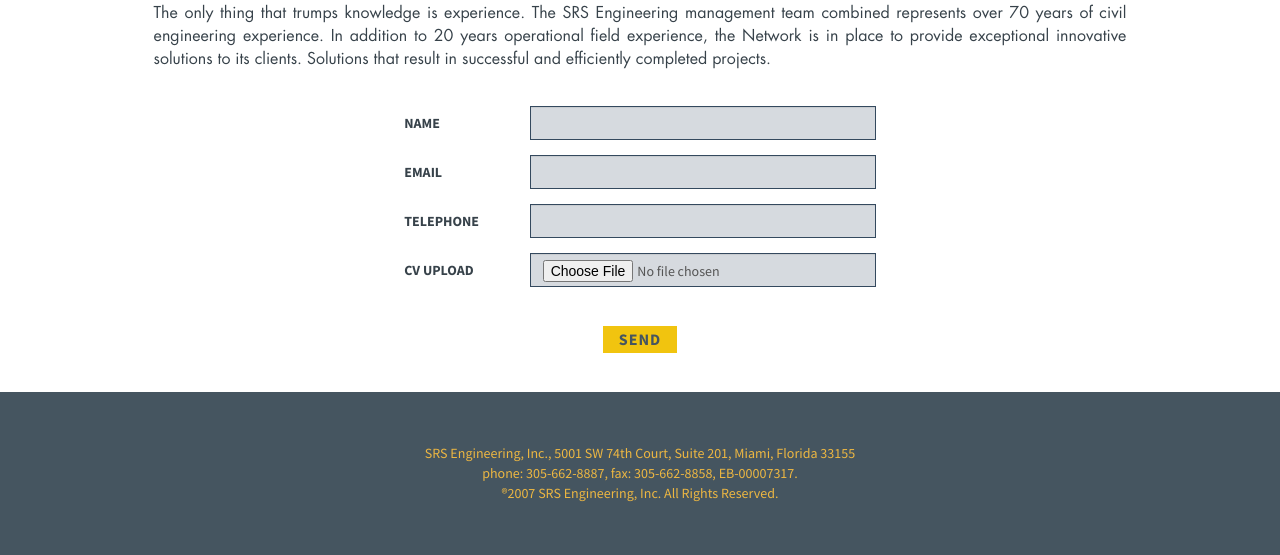
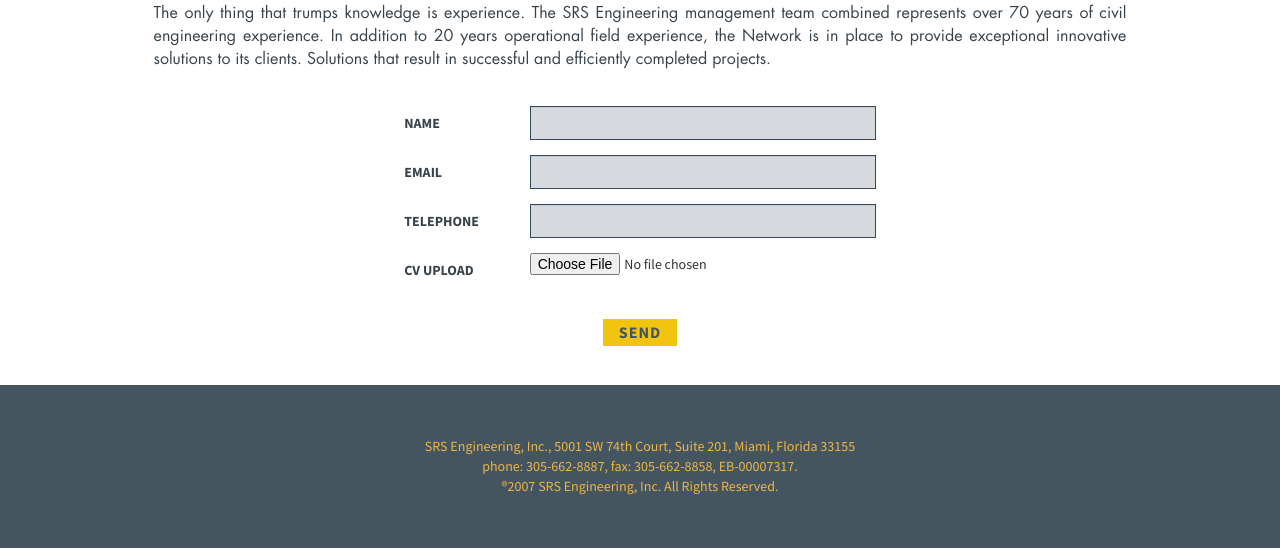
Before and after one commit to jhonM17/srs-production-fin, a Django app: page /careers/ in a window 1280 px wide. Shown: the part 361-916 px from the top of the page. Run offline with Django 3.2, Linux system fonts and the light colour scheme; some libraries are stand-ins or nearby versions.

Commit message:
slider e input file listo

```diff
--- a/apps/home/static/css/home.css
+++ b/apps/home/static/css/home.css
@@ -72,7 +72,7 @@
   z-index: 2;
   left: 0;
   right: 0;
-  top: -175px;
+  top: -200px;
 }
 .contenedor-arrow .prev {
   float: left;
@@ -144,7 +144,7 @@
   padding-left: 2.5em;
   padding-right: 2.5em;
   overflow: hidden;
-  height: auto;
+  height: 310px;
 }
 .unslider-arrow {
   border: 0;
--- a/apps/home/templates/careers.html
+++ b/apps/home/templates/careers.html
@@ -5,6 +5,11 @@
 {% block css %}
 	<link rel="stylesheet" href="{% static 'css/home.css' %}">
 	<link rel="stylesheet" href="{% static 'css/style.css' %}">
+	<style>
+		#address{
+			-webkit-padding-bottom: .5em;
+		}
+	</style>
 
 {% endblock %}
 
@@ -75,7 +80,7 @@
 				  <div class="form-group">
 				    <label class="col-sm-3 control-label source-sans-pro">CV UPLOAD</label>
 				    <div class="col-sm-9">
-				      <input type="file" class="form-control" id="address">
+				      <input type="file" id="address">
 				    </div>
 				  </div>
 				  <div class="form-group">
```
Also changed, not shown: media/projects/ale_3Xnyo71.gif (added), media/projects/ale_6a6uBi3.gif (added), media/projects/ale_wVyvkq4.gif (added).
